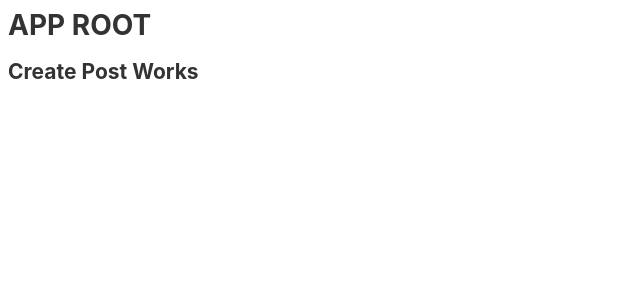
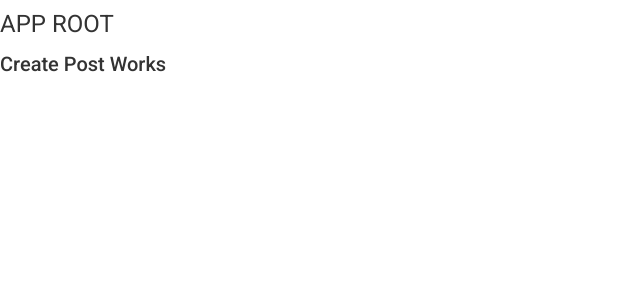
Before and after one commit to ayodeleopetumo/zuid-social, an Angular app: page / in a window 1280 px wide. Shown: the top 300 px of the page, without its empty margins (0-640 px from the left). Built offline with nearby package versions, Linux system fonts and the light colour scheme.

Commit message:
ZS-001 add angular material module (#2)

```diff
--- a/angular.json
+++ b/angular.json
@@ -31,6 +31,7 @@
               "src/assets"
             ],
             "styles": [
+              "./node_modules/@angular/material/prebuilt-themes/indigo-pink.css",
               "src/styles.scss"
             ],
             "scripts": []
@@ -99,6 +100,7 @@
               "src/assets"
             ],
             "styles": [
+              "./node_modules/@angular/material/prebuilt-themes/indigo-pink.css",
               "src/styles.scss"
             ],
             "scripts": []
--- a/package.json
+++ b/package.json
@@ -11,10 +11,12 @@
   "private": true,
   "dependencies": {
     "@angular/animations": "~13.2.0",
+    "@angular/cdk": "^13.2.5",
     "@angular/common": "~13.2.0",
     "@angular/compiler": "~13.2.0",
     "@angular/core": "~13.2.0",
     "@angular/forms": "~13.2.0",
+    "@angular/material": "^13.2.5",
     "@angular/platform-browser": "~13.2.0",
     "@angular/platform-browser-dynamic": "~13.2.0",
     "@angular/router": "~13.2.0",
--- a/src/app/app.module.ts
+++ b/src/app/app.module.ts
@@ -5,6 +5,7 @@ import { AppRoutingModule } from './app-routing.module';
 
 import { AppComponent } from './app.component';
 import { CreatePostComponent } from './posts/create-post/create-post.component';
+import { BrowserAnimationsModule } from '@angular/platform-browser/animations';
 
 @NgModule({
   declarations: [
@@ -13,7 +14,8 @@ import { CreatePostComponent } from './posts/create-post/create-post.component';
   ],
   imports: [
     BrowserModule,
-    AppRoutingModule
+    AppRoutingModule,
+    BrowserAnimationsModule
   ],
   providers: [],
   bootstrap: [AppComponent]
--- a/src/index.html
+++ b/src/index.html
@@ -6,8 +6,11 @@
   <base href="/">
   <meta name="viewport" content="width=device-width, initial-scale=1">
   <link rel="icon" type="image/x-icon" href="favicon.ico">
+  <link rel="preconnect" href="https://fonts.gstatic.com">
+  <link href="https://fonts.googleapis.com/css2?family=Roboto:wght@300;400;500&display=swap" rel="stylesheet">
+  <link href="https://fonts.googleapis.com/icon?family=Material+Icons" rel="stylesheet">
 </head>
-<body>
+<body class="mat-typography">
   <app-root></app-root>
 </body>
 </html>
--- a/src/styles.scss
+++ b/src/styles.scss
@@ -1 +1,4 @@
 /* You can add global styles to this file, and also import other style files */
+
+html, body { height: 100%; }
+body { margin: 0; font-family: Roboto, "Helvetica Neue", sans-serif; }
```
Also changed, not shown: 1 other file (tests, documents, lock files or other folders).
